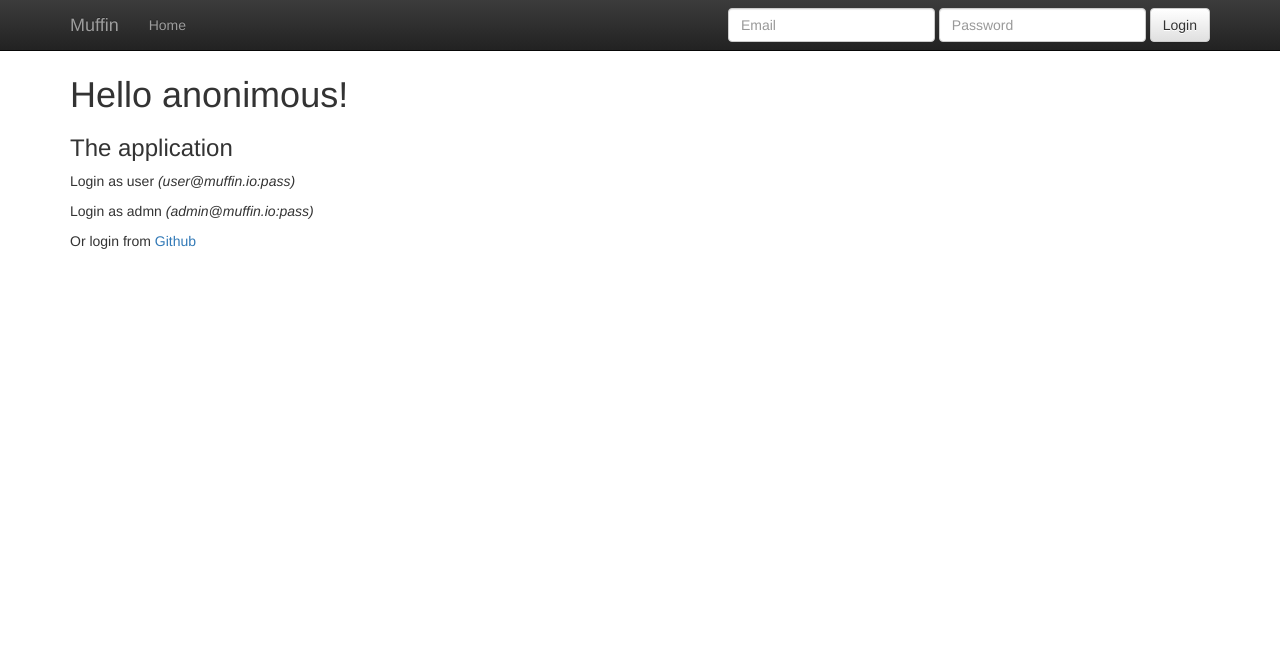
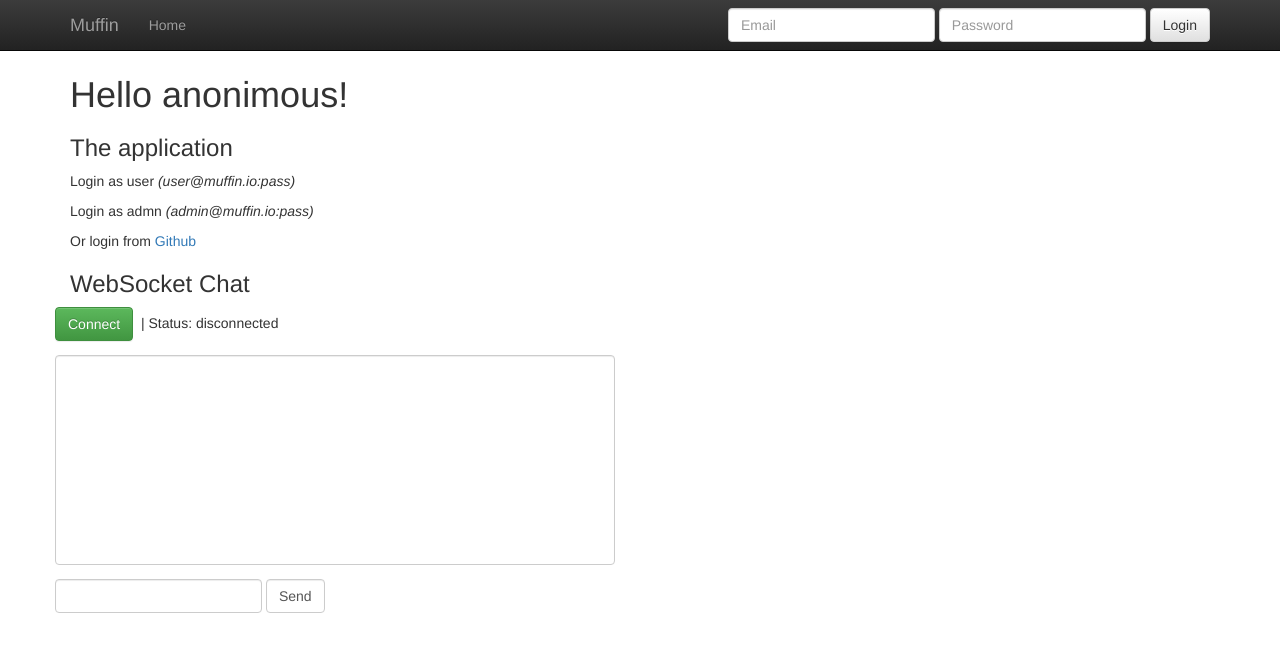
Before and after one commit to klen/muffin-example, a Python web app: template example/templates/index.html in a window 1280 px wide. Shown: the top 652 px of the page. Run offline with Jinja, Linux system fonts and the light colour scheme; the template is opened without the code that fills it, so the values that code supplies are empty; some libraries are stand-ins or nearby versions.

Commit message:
WS example

```diff
--- a/example/templates/index.html
+++ b/example/templates/index.html
@@ -14,7 +14,109 @@
     {% endif %}
 
     {% if user.is_super %}
-        <p> See <a href="/admin/user"> Admin interface </p>
+        <p> See <a href="/admin/user"> Admin interface </a> </p>
     {% endif %}
 
+    <h3>WebSocket Chat</h3>
+    <div class="row">
+        <button id="connect" class="btn btn-success">Connect</button>
+        &nbsp;|&nbsp;Status: <span id="status">disconnected</span>
+    </div>
+
+    <div id="log" style="width:40em;height:15em;overflow:auto;margin:1em -15px;" class="row form-control">
+    </div>
+
+    <div class="row">
+        <form id="chatform" onsubmit="return false;" class="form form-inline">
+            <div class="form-group">
+                <input id="text" type="text" class="form-control"/>
+                <input id="send" type="button" value="Send" class="form-control"/>
+            </div>
+        </form>
+    </div>
+
 {% endblock %}
+
+
+{% block base_js %}
+
+    {{ super() }}
+
+    <script language="javascript" type="text/javascript">
+        $(function() {
+            var conn = null;
+
+            function log(msg) {
+                var control = $('#log');
+                control.html(control.html() + msg + '<br/>');
+                control.scrollTop(control.scrollTop() + 1000);
+            }
+
+            function connect() {
+                disconnect();
+                var wsUri = (window.location.protocol=='https:'&&'wss://'||'ws://')+window.location.host+'/ws';
+                conn = new WebSocket(wsUri);
+                log('Connecting...');
+
+                conn.onopen = function() {
+                    log('Connected.');
+                    update_ui();
+                };
+                conn.onmessage = function(e) {
+                    log('Received: ' + e.data);
+                };
+                conn.onclose = function() {
+                    log('Disconnected.');
+                    conn = null;
+                    update_ui();
+                };
+            }
+
+            function disconnect() {
+                if (conn != null) {
+                    log('Disconnecting...');
+                    conn.close();
+                    conn = null;
+                    update_ui();
+                }
+            }
+
+            function update_ui() {
+                var msg = '';
+                if (conn == null) {
+                    $('#status').text('disconnected');
+                    $('#connect').html('Connect');
+                } else {
+                    $('#status').text('connected (' + conn.protocol + ')');
+                    $('#connect').html('Disconnect');
+                }
+            }
+
+            $('#connect').click(function() {
+                if (conn == null) {
+                    connect();
+                } else {
+                    disconnect();
+                }
+                update_ui();
+                return false;
+            });
+
+            $('#send').click(function() {
+                var text = $('#text').val();
+                log('Sending: ' + text);
+                conn.send(text);
+                $('#text').val('').focus();
+                return false;
+            });
+
+            $('#text').keyup(function(e) {
+                if (e.keyCode === 13) {
+                $('#send').click();
+                return false;
+                }
+            });
+        });
+    </script>
+
+{% endblock %}
```
Also changed, not shown: example/views.py (+30 -0 lines).
